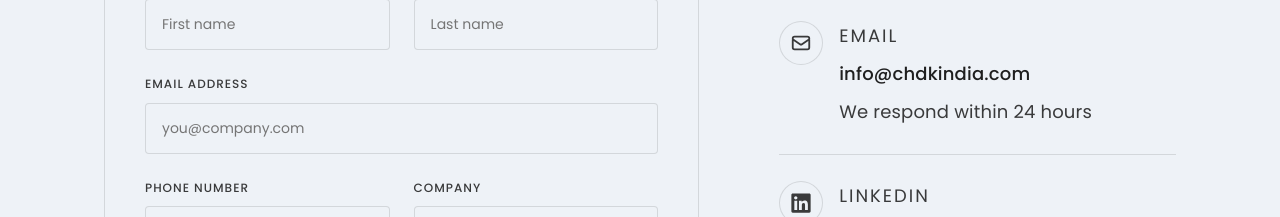
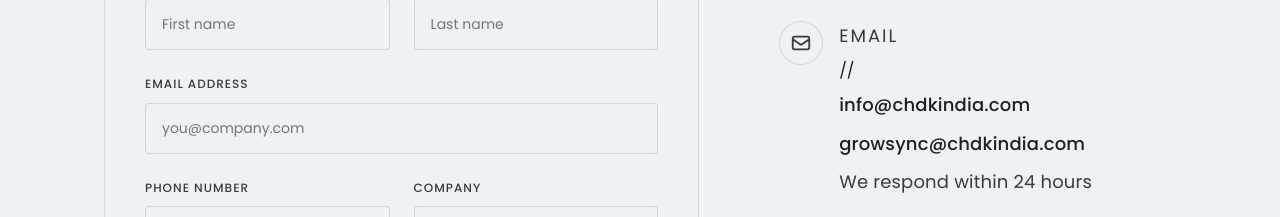
Before and after one commit to CHDK-Technology/my-website, a React (Create React App) app in the folder client/: page /contact in a window 1280 px wide. Shown: the part 1180-1397 px from the top of the page. Built offline with nearby package versions, Linux system fonts and the light colour scheme; no server answers.

Commit message:
Update Contact.js

```diff
--- a/client/src/pages/Contact.js
+++ b/client/src/pages/Contact.js
@@ -170,7 +170,8 @@ function Contact() {
                 <div className="contact-info-icon"><HiOutlineMail size={22} /></div>
                 <div className="contact-info-text" style={{ display: "flex", flexDirection: "column", gap: "4px" }}>
                   <p className="contact-info-label">Email</p>
-                  <p className="contact-info-val">info@chdkindia.com</p>
+                  // <p className="contact-info-val">info@chdkindia.com</p>
+                  <p className="contact-info-val">growsync@chdkindia.com</p>
                   <p className="contact-info-sub">We respond within 24 hours</p>
                 </div>
               </div>
```
